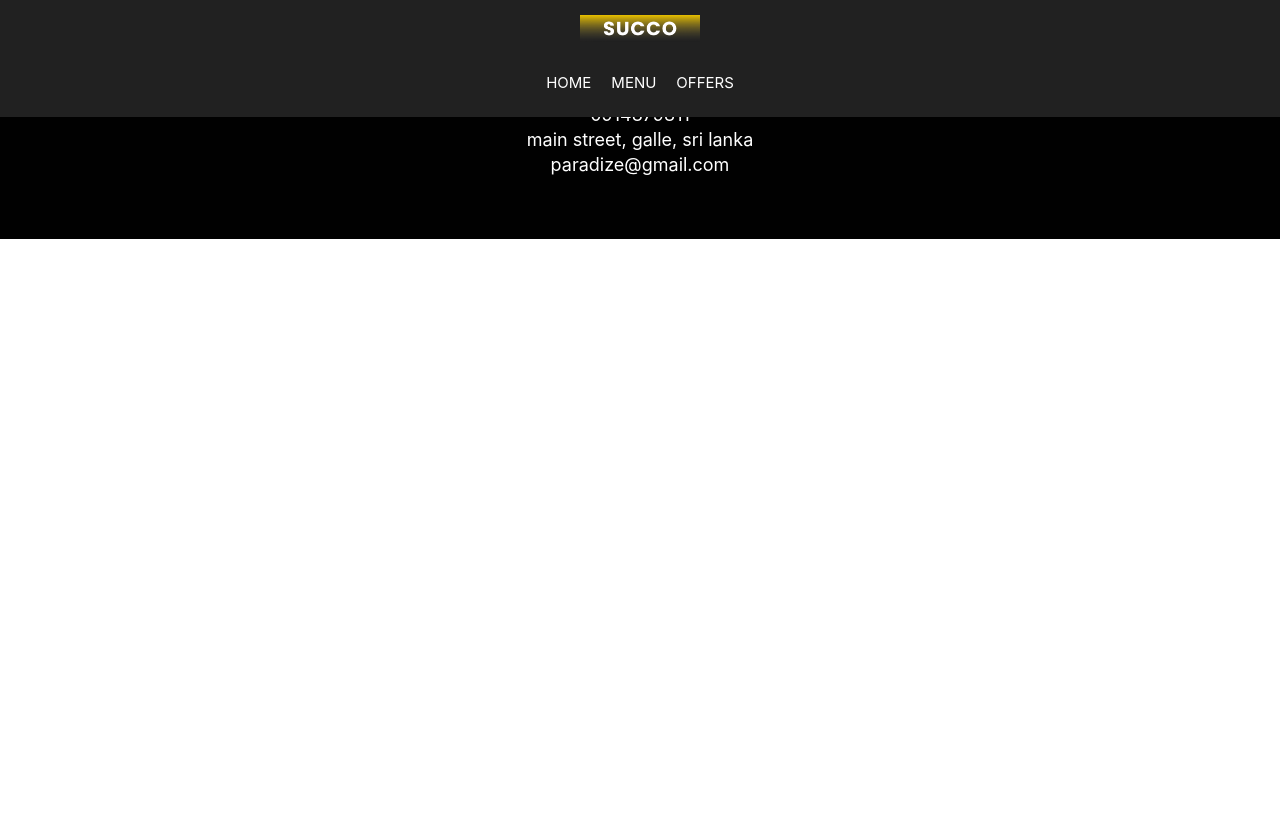
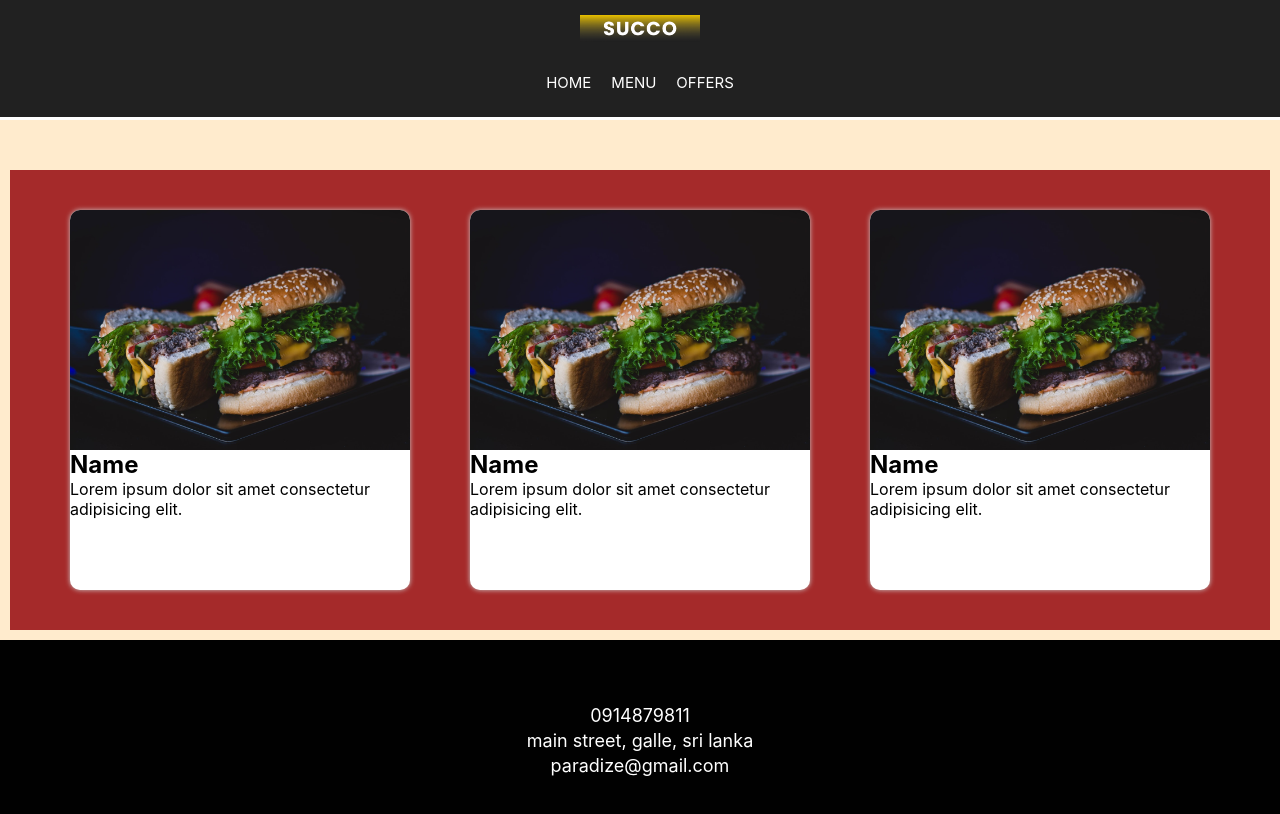
Before and after one commit to tilankamihingu/fast-food-frontend, a React (Create React App) app: page /products in a window 1280 px wide. Shown: the top 814 px of the page. Built offline with nearby package versions, Linux system fonts and the light colour scheme.

Commit message:
product page

```diff
--- a/src/components/Header/Header.css
+++ b/src/components/Header/Header.css
@@ -10,6 +10,7 @@
     position: fixed;
     overflow: hidden;
     z-index: 1000;
+    top: 0;
 }
 
 .logo{
--- a/src/pages/Products/Products.css
+++ b/src/pages/Products/Products.css
@@ -0,0 +1,41 @@
+.product-full{
+    background-color: #F7F4F4;
+    width: 100%;
+}
+.product-container{
+    width: 100%;
+    background-color: blanchedalmond;
+    padding: 10px;
+    margin-top: 120px;
+}
+
+.product-row{
+    width: 100%;
+    padding: 10px;
+    background-color: brown;
+    display: flex;
+    flex-wrap: wrap;
+    margin-top: 40px;
+    justify-content: center;
+}
+
+.product-card{
+    max-width: 340px;
+    width: 100%;
+    overflow: hidden;
+    height: 380px;
+
+    margin: 30px;
+    cursor: pointer;
+    border-radius: 10px;
+    background: #fff;
+    box-shadow: 0 0 5px #ccc;
+}
+
+.product-card img{
+    width: 100%;
+    height: 100%;
+    max-height: 240px;
+    display: block;
+    object-fit: cover;
+}
--- a/src/pages/Products/Products.jsx
+++ b/src/pages/Products/Products.jsx
@@ -1,9 +1,35 @@
-import React from 'react'
+import React from 'react';
+import './Products.css';
+import Burger from '../../images/burger4.jpg';
 
 const Products = () => {
     return (
-        <div>
-            <h1>Products</h1>
+        <div className="product-full">
+           <div className="product-container">
+               <div className="product-row">
+                   <div className="product-card">
+                        <img src={Burger} alt="" />
+                       <div className="card-details">
+                           <h2>Name</h2>
+                           <p>Lorem ipsum dolor sit amet consectetur adipisicing elit.</p>
+                       </div>
+                   </div>
+                   <div className="product-card">
+                        <img src={Burger} alt="" />
+                       <div className="card-details">
+                           <h2>Name</h2>
+                           <p>Lorem ipsum dolor sit amet consectetur adipisicing elit.</p>
+                       </div>
+                   </div>
+                   <div className="product-card">
+                        <img src={Burger} alt="" />
+                       <div className="card-details">
+                           <h2>Name</h2>
+                           <p>Lorem ipsum dolor sit amet consectetur adipisicing elit.</p>
+                       </div>
+                   </div>
+               </div>
+           </div>
         </div>
     )
 }
```
